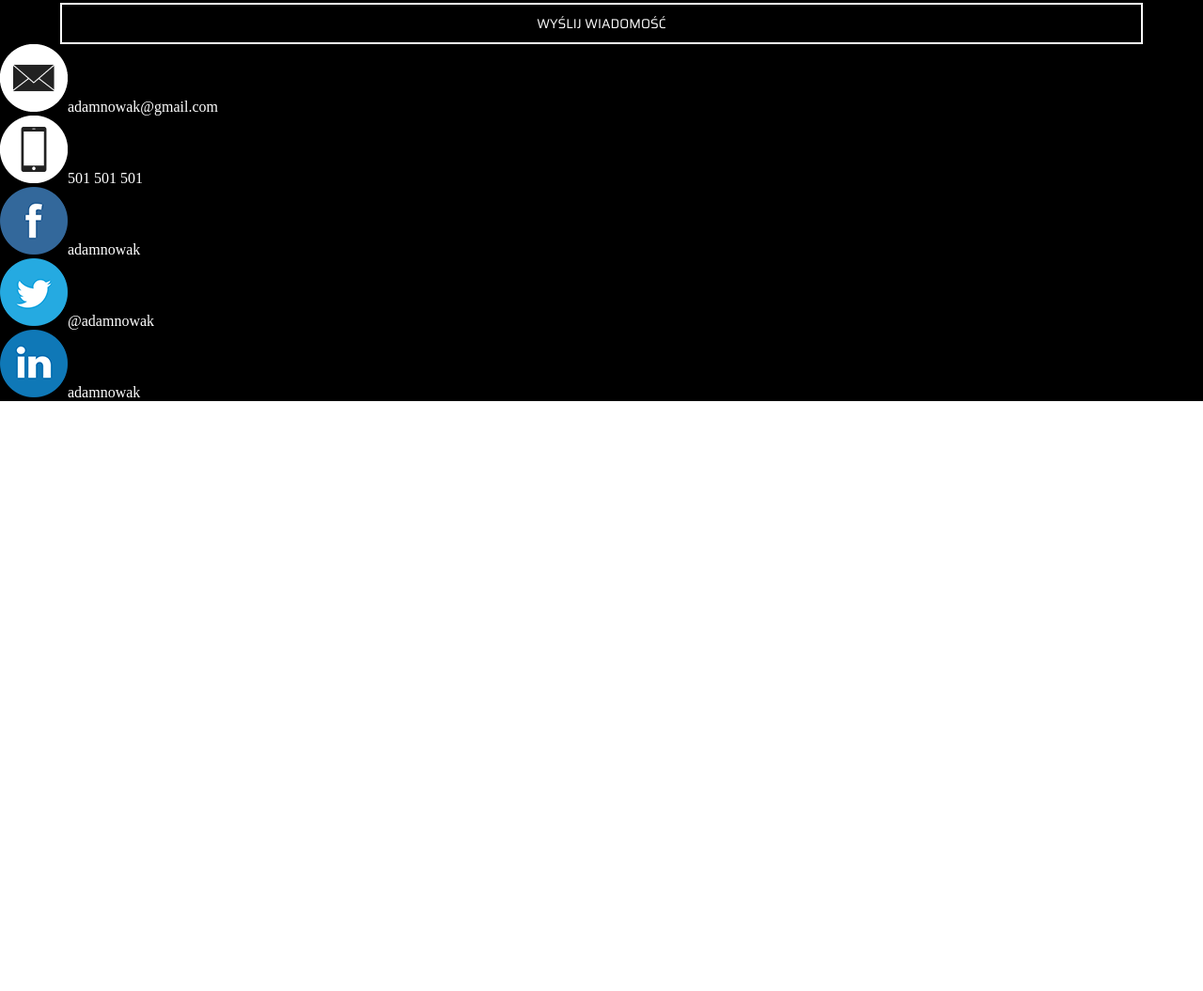
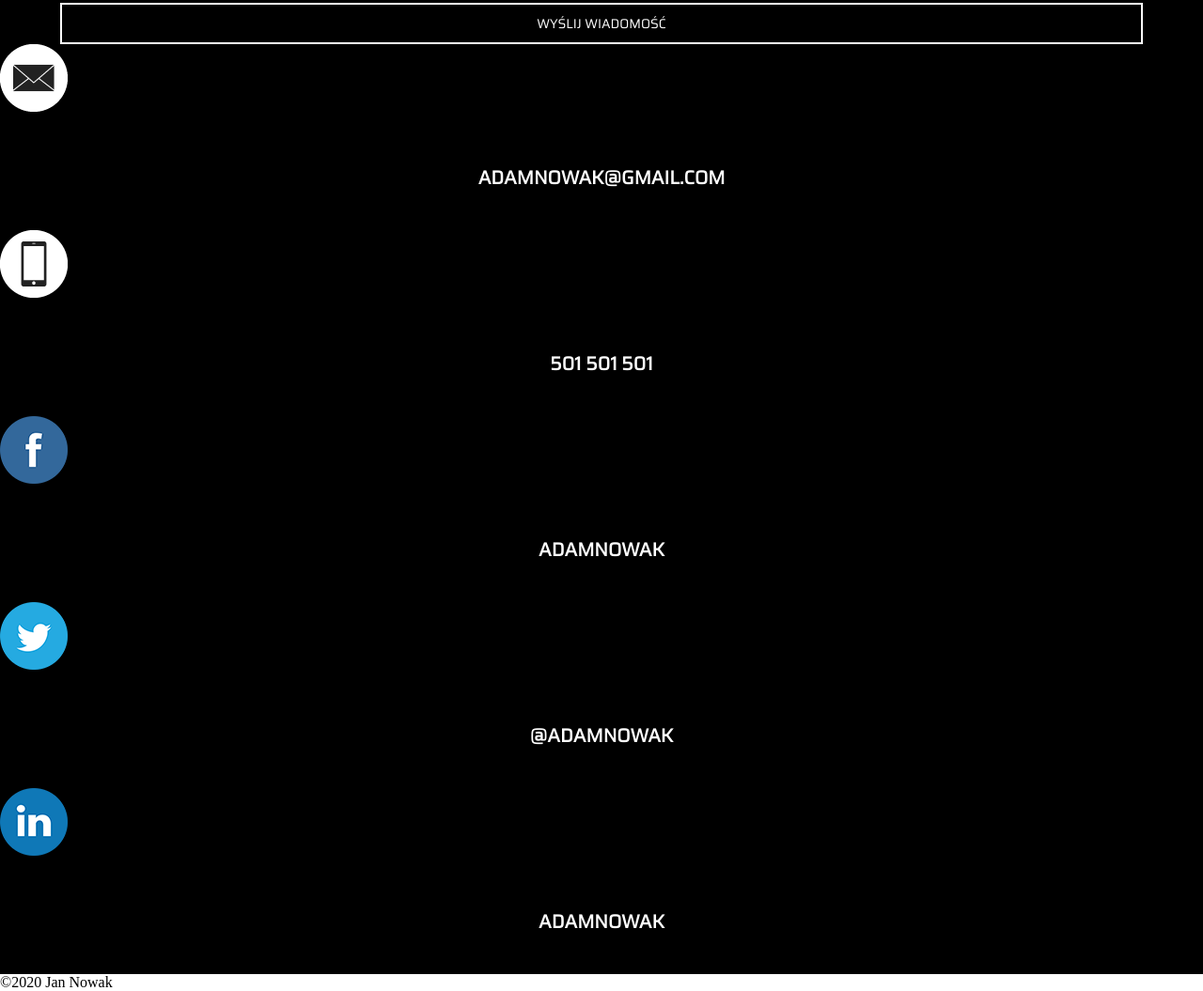
Before and after one commit to chimny/business-website-page-PL-, a plain HTML site: page www elements/index.html in a window 1280 px wide. Shown: the part 5779-6834 px from the top of the page at 94% size. Before the commit the page ends 6206 px from the top, so only its background shows below. Drawn offline with Linux system fonts and the light colour scheme.

Commit message:
Add files via upload
footer section added

```diff
--- a/www elements/index.html
+++ b/www elements/index.html
@@ -129,15 +129,25 @@
     </form>
     <div class="socialmedia">
       <ul>
-        <li><img src="images/contact1.png" alt="e-mail">adamnowak@gmail.com</li>
-        <li><img src="images/contact2.png" alt="e-mail">501 501 501</li>
-        <li><img src="images/contact3.png" alt="e-mail">adamnowak</li>
-        <li><img src="images/contact4.png" alt="e-mail">@adamnowak</li>
-        <li><img src="images/contact5.png" alt="e-mail">adamnowak</li>
+        <li><img src="images/contact1.png" alt="e-mail">
+          <p>adamnowak@gmail.com</p>
+        </li>
+        <li><img src="images/contact2.png" alt="phone">
+          <p>501 501 501</p>
+        </li>
+        <li><img src="images/contact3.png" alt="facebook">
+          <p>adamnowak</p>
+        </li>
+        <li><img src="images/contact4.png" alt="twitter">
+          <p>@adamnowak</p>
+        </li>
+        <li><img src="images/contact5.png" alt="linkedin">
+          <p>adamnowak</p>
+        </li>
       </ul>
     </div>
   </section>
-  <footer></footer>
+  <footer> &copy;2020 Jan Nowak</footer>
 </body>
 
 </html>
```
